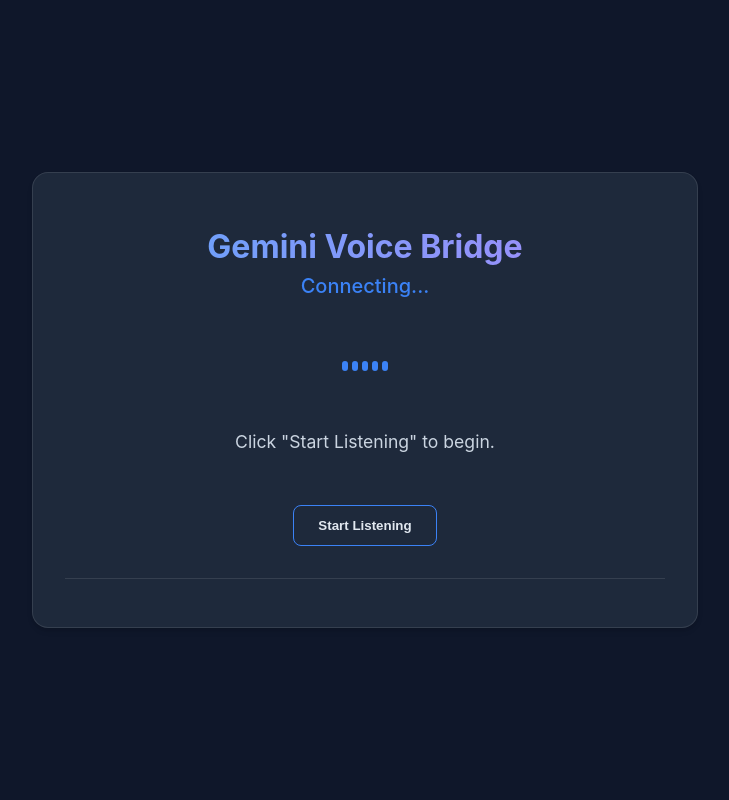
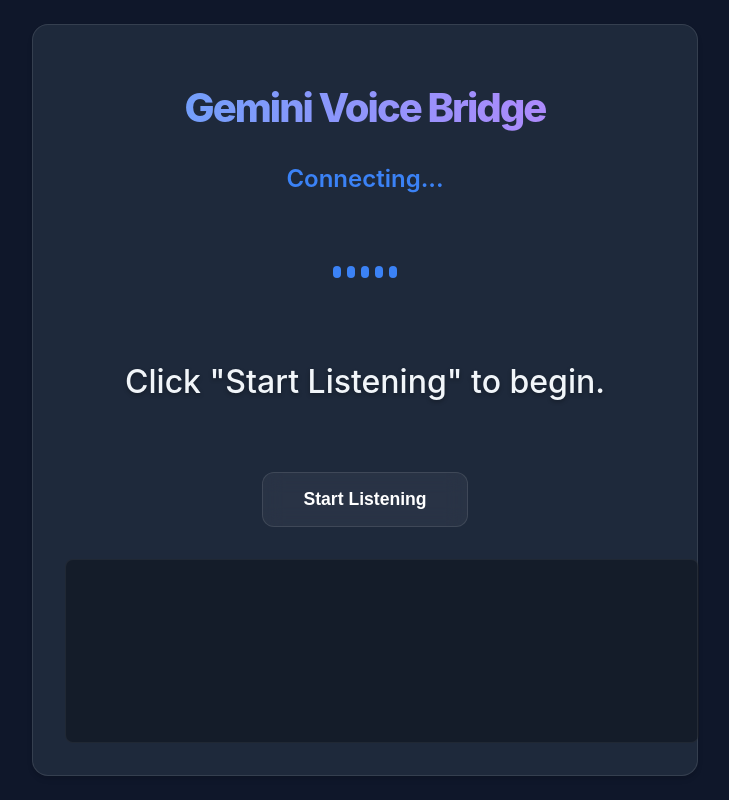
Before and after one commit to dbkrobotics/rms-dronecmd, a plain HTML site: page examples/voice_client/static/index.html in a window 1280 px wide. Shown: the whole page, without its empty margins (275-1004 px from the left). Drawn offline with nearby package versions, Linux system fonts and the light colour scheme; no server answers.

Commit message:
fix: improve UI and fix env inheritance

```diff
--- a/examples/voice_client/static/index.html
+++ b/examples/voice_client/static/index.html
@@ -40,94 +40,99 @@
         }
 
         h1 {
-            margin-bottom: 0.5rem;
-            font-weight: 700;
-            background: linear-gradient(to right, #60a5fa, #a78bfa);
+            margin-bottom: 2rem;
+            font-size: 2.5rem;
+            font-weight: 800;
+            letter-spacing: -0.05em;
+            background: linear-gradient(to right, #60a5fa, #c084fc);
             -webkit-background-clip: text;
             -webkit-text-fill-color: transparent;
         }
 
         #status {
-            font-size: 1.25rem;
+            font-size: 1.5rem;
             margin-bottom: 2rem;
-            font-weight: 500;
+            font-weight: 600;
             color: var(--accent-color);
-            min-height: 1.5em; /* Prevent layout shift */
+            min-height: 1.5em;
         }
 
         .visualizer {
             width: 100%;
-            height: 60px;
+            height: 80px;
             display: flex;
             align-items: center;
             justify-content: center;
-            gap: 4px;
-            margin-bottom: 2rem;
+            gap: 6px;
+            margin-bottom: 3rem;
         }
 
         .bar {
-            width: 6px;
-            height: 10px;
+            width: 8px;
+            height: 12px;
             background-color: var(--accent-color);
-            border-radius: 3px;
+            border-radius: 4px;
             transition: height 0.1s ease;
         }
 
-        .bar.active {
-            animation: pulse 0.5s infinite alternate;
-        }
-
         @keyframes pulse {
-            0% { height: 10px; opacity: 0.5; }
-            100% { height: 40px; opacity: 1; }
+            0% { height: 12px; opacity: 0.5; }
+            100% { height: 60px; opacity: 1; }
         }
 
         #transcript {
-            font-size: 1.1rem;
-            line-height: 1.6;
-            margin-bottom: 1.5rem;
-            min-height: 3em;
-            color: #cbd5e1;
+            font-size: 2rem; /* Much larger */
+            font-weight: 500;
+            line-height: 1.4;
+            margin-bottom: 3rem;
+            min-height: 2em;
+            color: #f1f5f9;
+            text-shadow: 0 2px 4px rgba(0,0,0,0.3);
         }
 
         .controls {
             display: flex;
-            gap: 1rem;
+            gap: 1.5rem; /* More space */
             justify-content: center;
+            margin-bottom: 2rem;
         }
 
         button {
-            background-color: var(--secondary-bg);
-            color: var(--text-color);
-            border: 1px solid var(--accent-color);
-            padding: 0.75rem 1.5rem;
-            border-radius: 0.5rem;
+            padding: 1rem 2.5rem; /* Larger buttons */
+            font-size: 1.1rem;
+            border-radius: 0.75rem;
             cursor: pointer;
-            font-weight: 600;
-            transition: all 0.2s;
+            font-weight: 700;
+            transition: all 0.2s cubic-bezier(0.4, 0, 0.2, 1);
+            background-color: rgba(255, 255, 255, 0.05);
+            backdrop-filter: blur(10px);
+            border: 1px solid rgba(255, 255, 255, 0.1);
+            color: white;
         }
 
         button:hover {
-            background-color: var(--accent-color);
-            color: white;
+            background-color: rgba(255, 255, 255, 0.1);
+            transform: translateY(-2px);
         }
 
         button.active {
             background-color: var(--error-color);
             border-color: var(--error-color);
-            color: white;
+            box-shadow: 0 4px 12px rgba(239, 68, 68, 0.3);
         }
 
         .log-container {
-            margin-top: 2rem;
+            width: 100%;
             text-align: left;
-            font-family: monospace;
-            font-size: 0.85rem;
+            font-family: 'JetBrains Mono', 'Fira Code', monospace;
+            font-size: 0.9rem;
             color: #94a3b8;
-            max-height: 100px;
+            height: 150px;
             overflow-y: auto;
-            border-top: 1px solid rgba(255,255,255,0.1);
-            padding-top: 1rem;
+            background-color: rgba(0, 0, 0, 0.3);
+            border-radius: 0.5rem;
+            padding: 1rem;
+            border: 1px solid rgba(255, 255, 255, 0.05);
         }
 
     </style>
```
Also changed, not shown: 1 other file.
